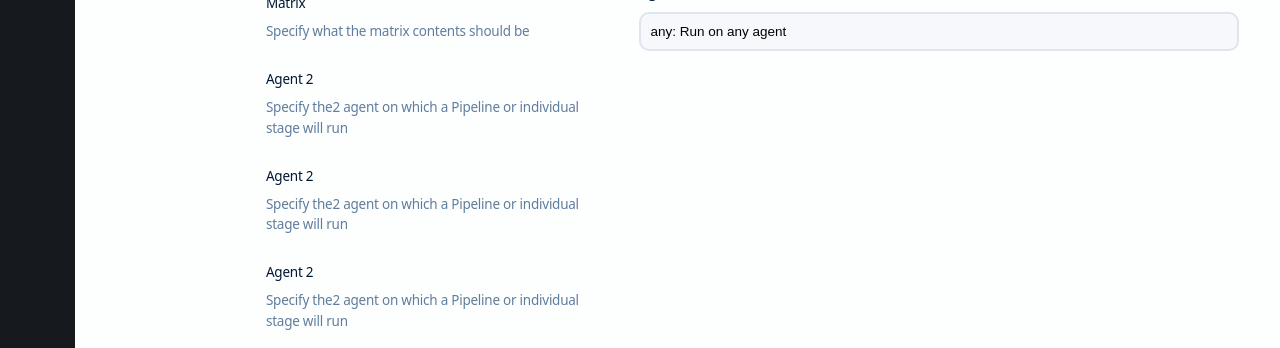
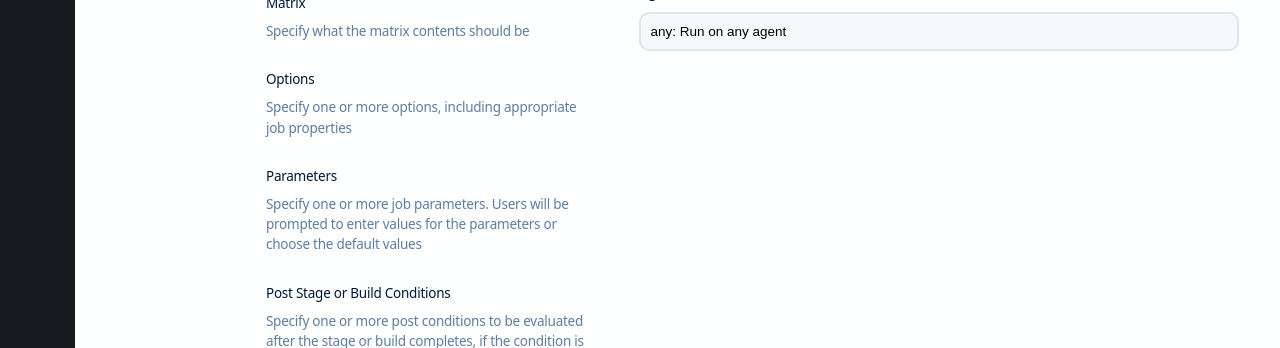
Before and after one commit to jenkinsci/jenkins-prototype, a React (Create React App) app: page /project/pipeline-syntax in a window 1280 px wide. Shown: the part 452-800 px from the top of the page. Built offline with nearby package versions, Linux system fonts and the light colour scheme; some icons are missing.

Commit message:
Update PipelineSyntax.jsx

```diff
--- a/src/pages/project/PipelineSyntax.jsx
+++ b/src/pages/project/PipelineSyntax.jsx
@@ -20,32 +20,39 @@ function PipelineSyntax() {
   const directives = [
     {
       label: 'Agent',
+      script: 'agent',
       description: 'Specify the agent on which a Pipeline or individual stage will run',
       selected: true,
     },
     {
       label: 'Environment',
+      script: 'environment',
       description: 'Specify one or more environment variables to make available in this Pipeline or stage',
     },
     {
       label: 'Input',
+      script: 'input',
       description: 'Specify an input step to run at the beginning of a stage',
     },
     {
       label: 'Matrix',
+      script: 'matrix',
       description: 'Specify what the matrix contents should be',
     },
     {
-      label: 'Agent 2',
-      description: 'Specify the2 agent on which a Pipeline or individual stage will run',
+      label: 'Options',
+      script: 'options',
+      description: 'Specify one or more options, including appropriate job properties',
     },
     {
-      label: 'Agent 2',
-      description: 'Specify the2 agent on which a Pipeline or individual stage will run',
+      label: 'Parameters',
+      script: 'parameters',
+      description: 'Specify one or more job parameters. Users will be prompted to enter values for the parameters or choose the default values',
     },
     {
-      label: 'Agent 2',
-      description: 'Specify the2 agent on which a Pipeline or individual stage will run',
+      label: 'Post Stage or Build Conditions',
+      script: 'post',
+      description: 'Specify one or more post conditions to be evaluated after the stage or build completes, if the condition is satisfied',
     },
     {
       label: 'Agent 2',
```
